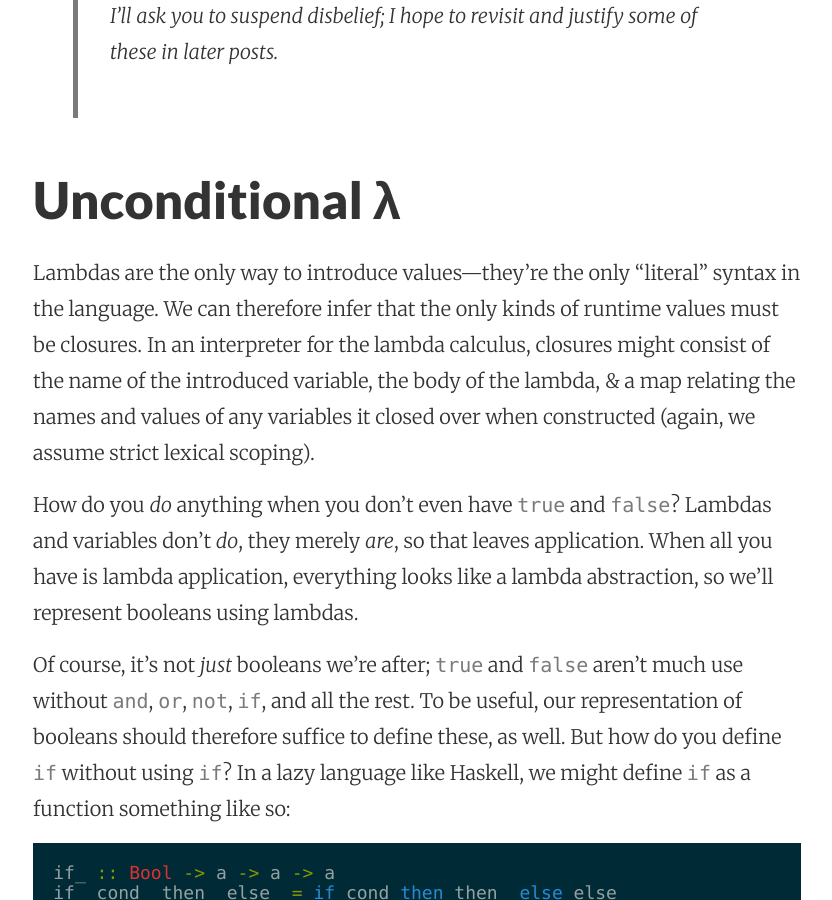
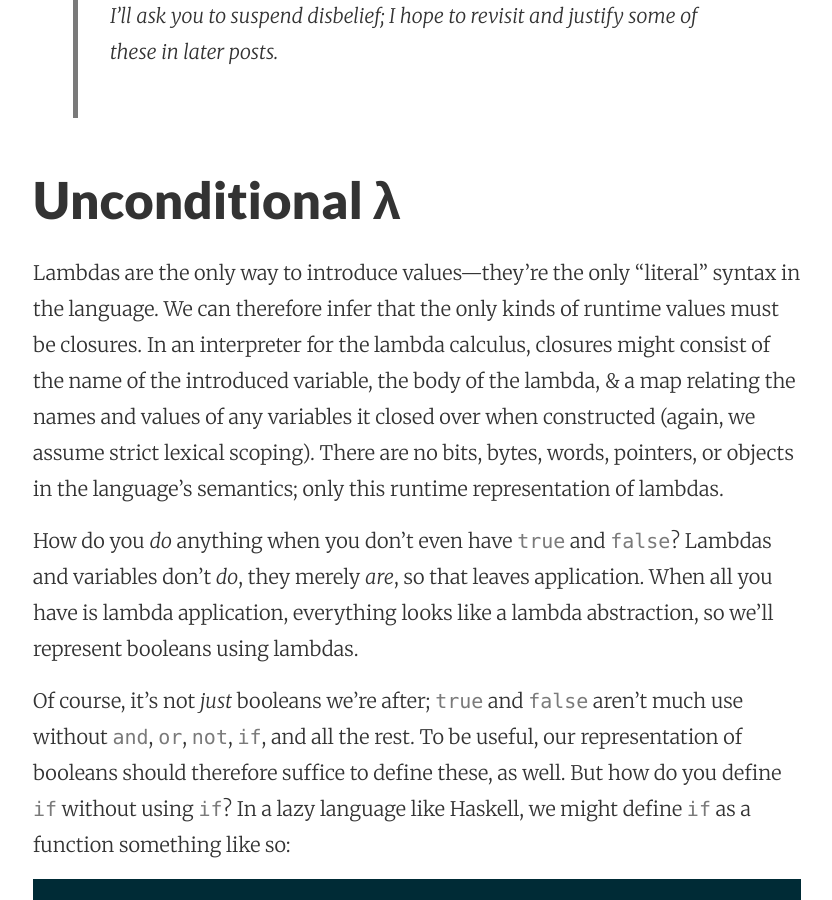
Before and after one commit to robrix/robrix.github.io, a Jekyll site: the page built from _posts/2020-03-29-all-you-need-is-lambda-1-booleans.md, in a window 1280 px wide and 900 px high, scrolled down 4376 px. Shown: the whole window, without its empty margins (223-1055 px from the left). Built offline with Jekyll 4.4.1, drawn with Linux system fonts in a browser that asks for light colours.

Commit message:
Emphasize the lack of other values.

```diff
--- a/_posts/2020-03-29-all-you-need-is-lambda-1-booleans.md
+++ b/_posts/2020-03-29-all-you-need-is-lambda-1-booleans.md
@@ -105,7 +105,7 @@
 
 ## Unconditional λ
 
-Lambdas are the only way to introduce values—they’re the only “literal” syntax in the language. We can therefore infer that the only kinds of runtime values must be closures. In an interpreter for the lambda calculus, closures might consist of the name of the introduced variable, the body of the lambda, & a map relating the names and values of any variables it closed over when constructed (again, we assume strict lexical scoping).
+Lambdas are the only way to introduce values—they’re the only “literal” syntax in the language. We can therefore infer that the only kinds of runtime values must be closures. In an interpreter for the lambda calculus, closures might consist of the name of the introduced variable, the body of the lambda, & a map relating the names and values of any variables it closed over when constructed (again, we assume strict lexical scoping). There are no bits, bytes, words, pointers, or objects in the language’s semantics; only this runtime representation of lambdas.
 
 How do you _do_ anything when you don’t even have `true` and `false`? Lambdas and variables don’t _do_, they merely _are_, so that leaves application. When all you have is lambda application, everything looks like a lambda abstraction, so we’ll represent booleans using lambdas.
 
```
